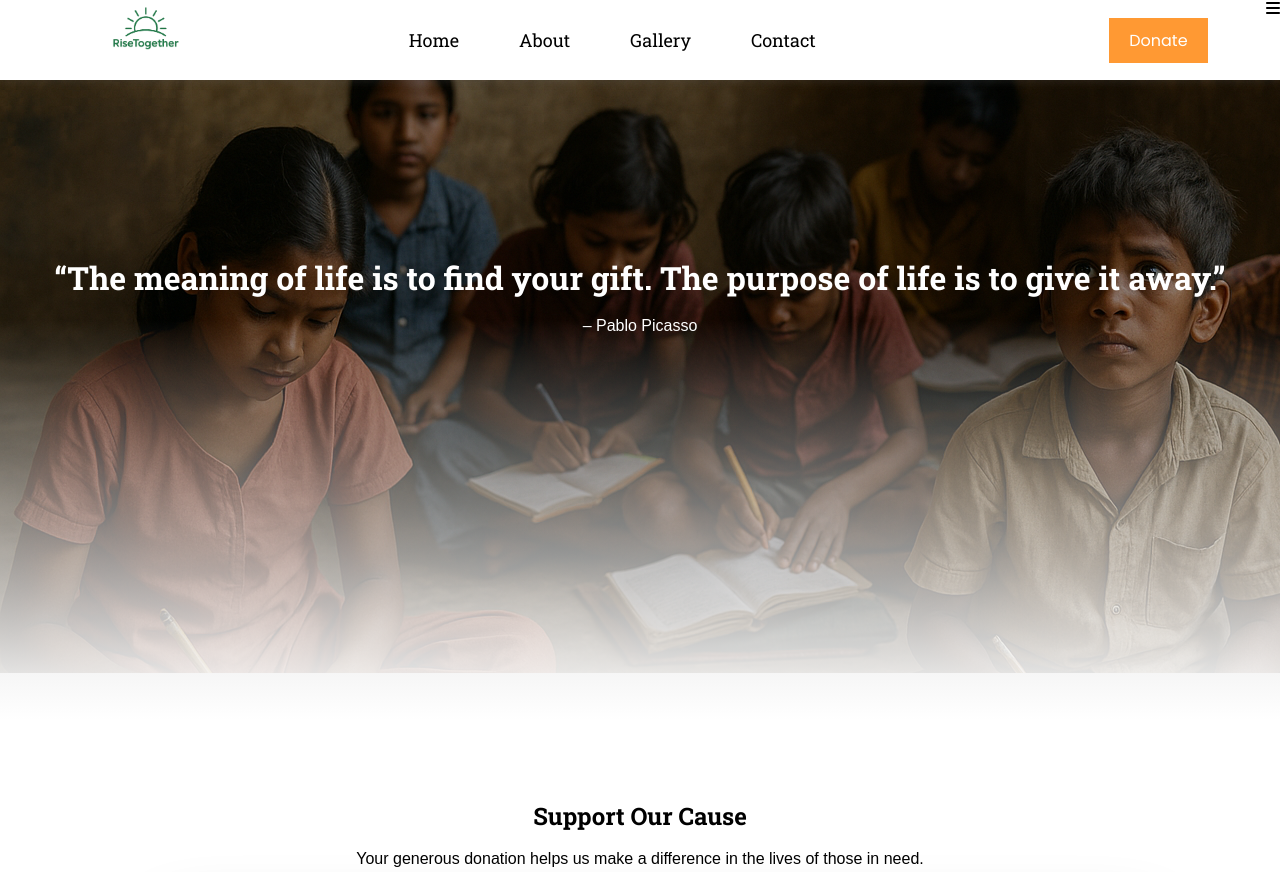
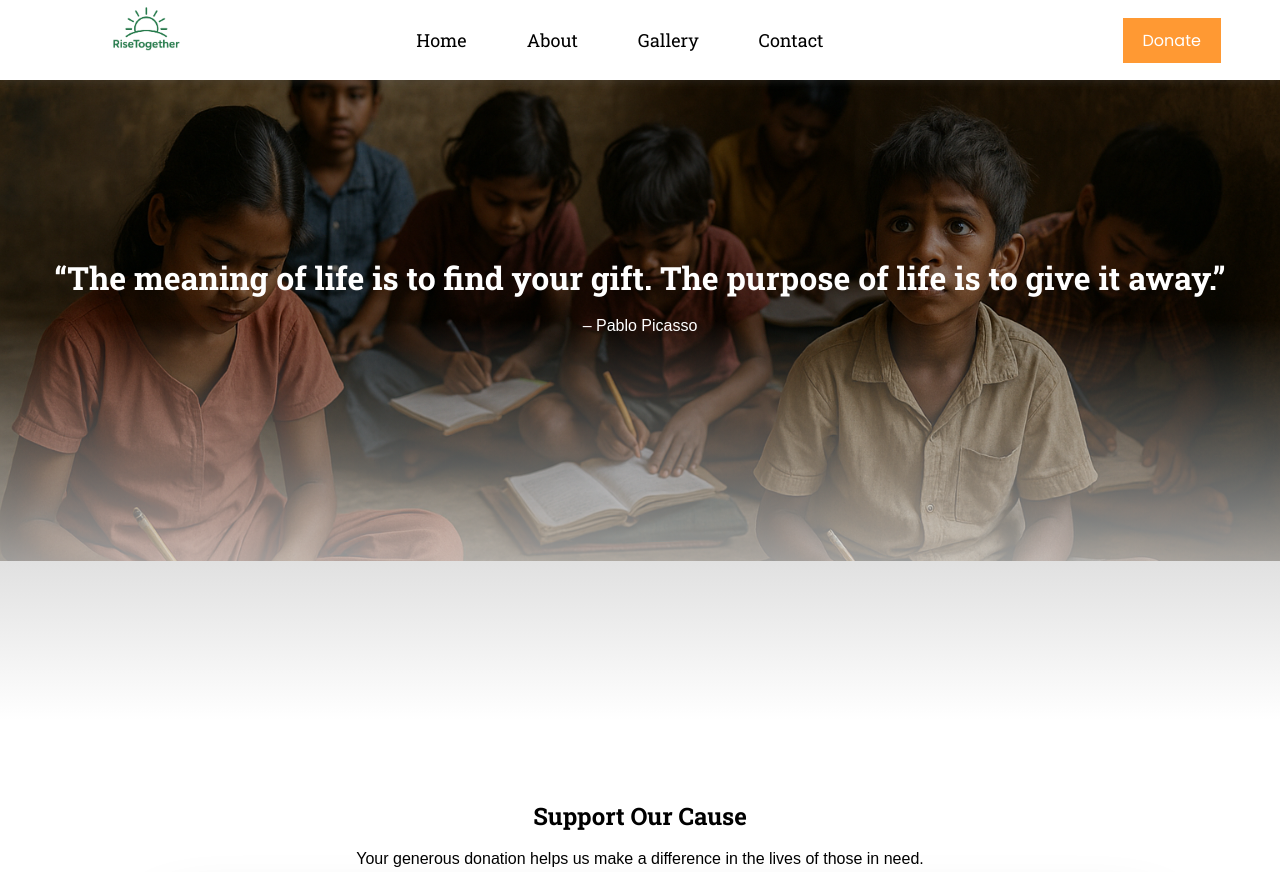
Before and after one commit to VibinrajRajesh/Rising-Together---NGO-Website, a PHP site: page /Donation.php in a window 1280 px wide; the page is wider, and only the part inside the window is pictured. Shown: the top 872 px of that part. Run offline with PHP 8.4, Linux system fonts and the light colour scheme; some libraries are stand-ins or nearby versions; some web fonts are replaced.

Commit message:
Bug fixed

```diff
--- a/assets/css/donatestyle.css
+++ b/assets/css/donatestyle.css
@@ -10,6 +10,11 @@ body {
   width: 100%;
   height: 100%;
   overflow-x: hidden;
+}
+
+
+.hamburger{
+  display:none;
 }
 
 nav {
@@ -72,6 +77,7 @@ nav ul li a {
 .donatebanner {
   position: absolute;
   z-index: -1;
+  width: 100%;
 }
 
 .whiteback {
--- a/assets/css/style.css
+++ b/assets/css/style.css
@@ -405,7 +405,7 @@ nav ul li a {
 
 /* Responsive design */
 
-@media screen and (min-width: 768px) {
+@media screen and (max-width: 768px) {
   body{
     overflow-x: hidden !important;
   }
```
